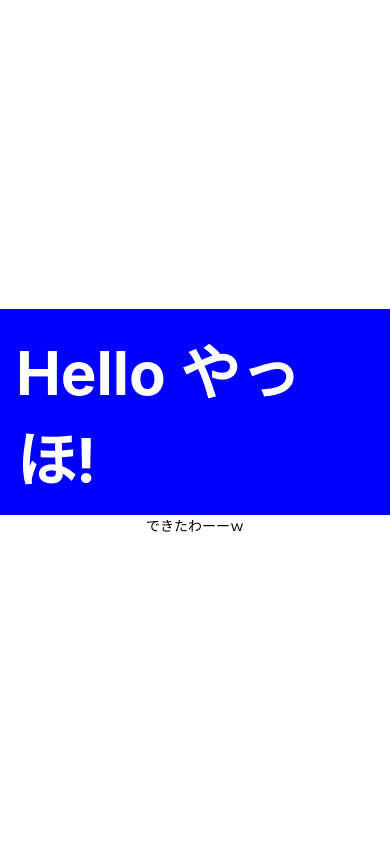
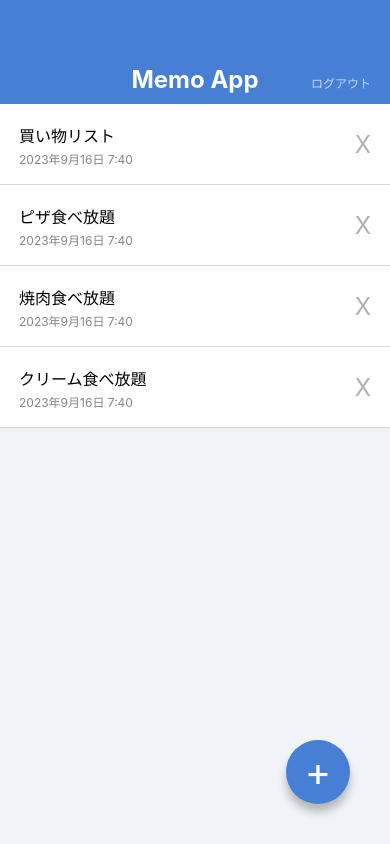
Before and after one commit to kenichi4509/memoAppExpo, a React Native app: screen / in a window 390 px wide. Built offline with nearby package versions, Linux system fonts and the light colour scheme.

Commit message:
Style Memo App

```diff
--- a/App.jsx
+++ b/App.jsx
@@ -1,15 +1,60 @@
-import { StatusBar } from "expo-status-bar";
 import { StyleSheet, Text, View } from "react-native";
-import Hello from "./src/components/Hello";
 
 export default function App() {
   return (
     <View style={styles.container}>
-      <Hello style={{ fontSize: 60 }} bang>
-        やっほ
-      </Hello>
-      <Text>できたわーーｗ</Text>
-      <StatusBar style="auto" />
+      {/* header */}
+      <View style={styles.appbar}>
+        <View style={styles.appbarInner}>
+          <Text style={styles.appbarTitle}>Memo App</Text>
+          <Text style={styles.appbarRight}>ログアウト</Text>
+        </View>
+      </View>
+
+      {/* memoList */}
+      <View>
+        <View style={styles.memoListItem}>
+          <View>
+            <Text style={styles.memoListItemTitle}>買い物リスト</Text>
+            <Text style={styles.memoListItemDate}>2023年9月16日 7:40</Text>
+          </View>
+          <View>
+            <Text style={styles.memoListItemDelete}>X</Text>
+          </View>
+        </View>
+        <View style={styles.memoListItem}>
+          <View>
+            <Text style={styles.memoListItemTitle}>ピザ食べ放題</Text>
+            <Text style={styles.memoListItemDate}>2023年9月16日 7:40</Text>
+          </View>
+          <View>
+            <Text style={styles.memoListItemDelete}>X</Text>
+          </View>
+        </View>
+        <View style={styles.memoListItem}>
+          <View>
+            <Text style={styles.memoListItemTitle}>焼肉食べ放題</Text>
+            <Text style={styles.memoListItemDate}>2023年9月16日 7:40</Text>
+          </View>
+          <View>
+            <Text style={styles.memoListItemDelete}>X</Text>
+          </View>
+        </View>
+        <View style={styles.memoListItem}>
+          <View>
+            <Text style={styles.memoListItemTitle}>クリーム食べ放題</Text>
+            <Text style={styles.memoListItemDate}>2023年9月16日 7:40</Text>
+          </View>
+          <View>
+            <Text style={styles.memoListItemDelete}>X</Text>
+          </View>
+        </View>
+      </View>
+
+      {/* floatbutton */}
+      <View style={styles.circleButton}>
+        <Text style={styles.circleButtonLavel}>+</Text>
+      </View>
     </View>
   );
 }
@@ -17,8 +62,78 @@ export default function App() {
 const styles = StyleSheet.create({
   container: {
     flex: 1,
-    backgroundColor: "#fff",
+    backgroundColor: "#F0F4F8",
+  },
+  appbar: {
+    width: "100%",
+    height: 104,
+    backgroundColor: "#467FD3",
+    justifyContent: "flex-end",
+  },
+  appbarInner: {
     alignItems: "center",
+  },
+  appbarRight: {
+    position: "absolute",
+    right: 19,
+    bottom: 8,
+    color: "rgba(255,255,255,0.7)",
+    fontSize: 12,
+    lineHeight: 24,
+  },
+  appbarTitle: {
+    marginBottom: 8,
+    color: "#fff",
+    fontSize: 24,
+    lineHeight: 32,
+    fontWeight: "bold",
+  },
+  memoListItem: {
+    backgroundColor: "#ffff",
+    flexDirection: "row",
+    justifyContent: "space-between",
+    paddingVertical: 16,
+    paddingHorizontal: 19,
+    alignItems: "center",
+    borderBottomWidth: 1,
+    borderColor: "rgba(0,0,0,0.15)",
+  },
+  memoListItemTitle: {
+    fontSize: 16,
+    lineHeight: 32,
+    color: "rgba(0,0,0,1)",
+  },
+  memoListItemDate: {
+    fontSize: 12,
+    lineHeight: 16,
+    color: "#848484",
+  },
+
+  memoListItemDelete: {
+    color: "#B0B0B0",
+    fontSize: 24,
+  },
+  circleButton: {
+    width: 64,
+    height: 64,
+    borderRadius: 32,
+    backgroundColor: "#467FD3",
     justifyContent: "center",
+    alignItems: "center",
+    position: "absolute",
+    right: 40,
+    bottom: 40,
+    // shadow系はiOS対応
+    shadowColor: "#000000",
+    shadowOffset: { width: 0, height: 8 },
+    shadowOpacity: 0.25,
+    shadowRadius: 8,
+    // elevationはAndroid対応 ※重なり順、高さ
+    elevation: 8,
+  },
+  circleButtonLavel: {
+    color: "#fff",
+    fontSize: 40,
+    lineHeight: 40,
   },
 });
```
